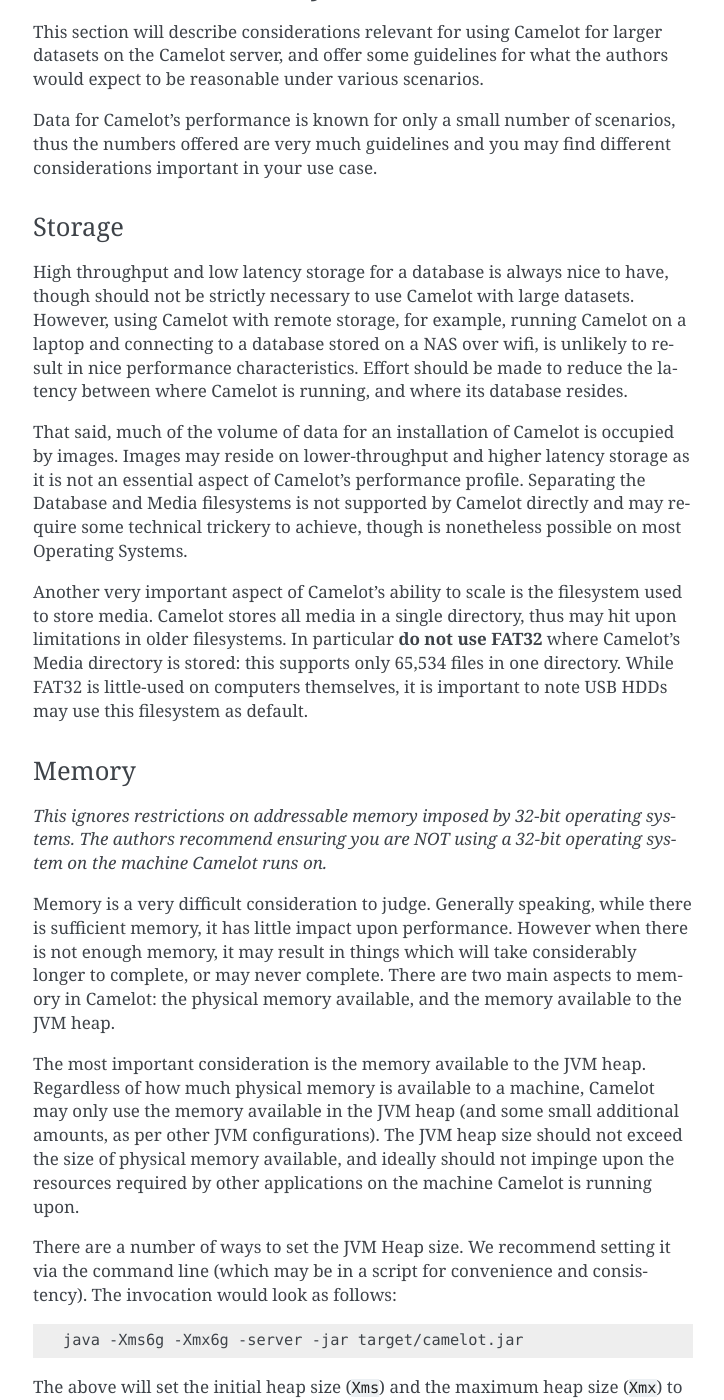
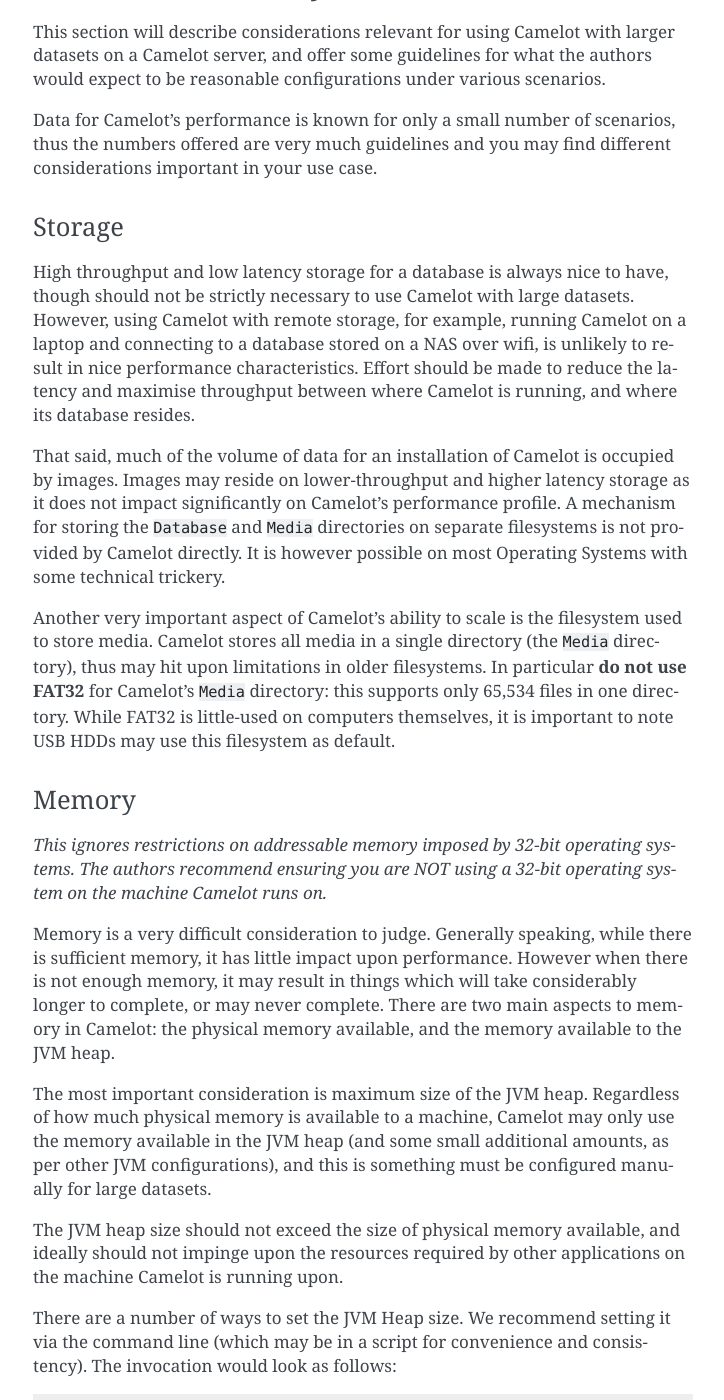
Before and after one commit to heidihendry/camelot, a Sphinx documentation site: the page built from doc/scale.rst, in a window 1280 px wide and 1400 px high, scrolled down 870 px. Shown: the whole window, without its empty margins (387-1111 px from the left). Built offline with Sphinx 7.4.7, drawn with Linux system fonts in a browser that asks for light colours; some of the changed text lies outside the part shown.

Commit message:
Scale: Proofreading.

```diff
--- a/doc/scale.rst
+++ b/doc/scale.rst
@@ -35,9 +35,9 @@
 Considerations for your dataset
 ~~~~~~~~~~~~~~~~~~~~~~~~~~~~~~~
 
-This section will describe considerations relevant for using Camelot for
-larger datasets on the Camelot server, and offer some guidelines for what the
-authors would expect to be reasonable under various scenarios.
+This section will describe considerations relevant for using Camelot with
+larger datasets on a Camelot server, and offer some guidelines for what the
+authors would expect to be reasonable configurations under various scenarios.
 
 Data for Camelot's performance is known for only a small number of scenarios,
 thus the numbers offered are very much guidelines and you may find different
@@ -51,21 +51,23 @@
 However, using Camelot with remote storage, for example, running Camelot on a
 laptop and connecting to a database stored on a NAS over wifi, is unlikely to
 result in nice performance characteristics.  Effort should be made to reduce
-the latency between where Camelot is running, and where its database resides.
+the latency and maximise throughput between where Camelot is running, and
+where its database resides.
 
 That said, much of the volume of data for an installation of Camelot is
 occupied by images.  Images may reside on lower-throughput and higher latency
-storage as it is not an essential aspect of Camelot's performance profile.
-Separating the Database and Media filesystems is not supported by Camelot
-directly and may require some technical trickery to achieve, though is
-nonetheless possible on most Operating Systems.
+storage as it does not impact significantly on Camelot's performance profile.
+A mechanism for storing the ``Database`` and ``Media`` directories on separate
+filesystems is not provided by Camelot directly.  It is however possible on
+most Operating Systems with some technical trickery.
 
 Another very important aspect of Camelot's ability to scale is the filesystem
-used to store media.  Camelot stores all media in a single directory, thus may
-hit upon limitations in older filesystems. In particular **do not use FAT32**
-where Camelot's Media directory is stored: this supports only 65,534 files in
-one directory.  While FAT32 is little-used on computers themselves, it is
-important to note USB HDDs may use this filesystem as default.
+used to store media.  Camelot stores all media in a single directory (the
+``Media`` directory), thus may hit upon limitations in older filesystems. In
+particular **do not use FAT32** for Camelot's ``Media`` directory: this
+supports only 65,534 files in one directory.  While FAT32 is little-used on
+computers themselves, it is important to note USB HDDs may use this filesystem
+as default.
 
 Memory
 ^^^^^^
@@ -79,13 +81,15 @@
 aspects to memory in Camelot: the physical memory available, and the memory
 available to the JVM heap.
 
-The most important consideration is the memory available to the JVM heap.
-Regardless of how much physical memory is available to a machine, Camelot may
-only use the memory available in the JVM heap (and some small additional
-amounts, as per other JVM configurations).  The JVM heap size should not
-exceed the size of physical memory available, and ideally should not impinge
-upon the resources required by other applications on the machine Camelot is
-running upon.
+The most important consideration is maximum size of the JVM heap.  Regardless
+of how much physical memory is available to a machine, Camelot may only use
+the memory available in the JVM heap (and some small additional amounts, as
+per other JVM configurations), and this is something must be configured
+manually for large datasets.
+
+The JVM heap size should not exceed the size of physical memory available, and
+ideally should not impinge upon the resources required by other applications
+on the machine Camelot is running upon.
 
 There are a number of ways to set the JVM Heap size. We recommend setting it
 via the command line (which may be in a script for convenience and
```
Also changed, not shown: other parts of doc/scale.rst (+1 -1 lines).
